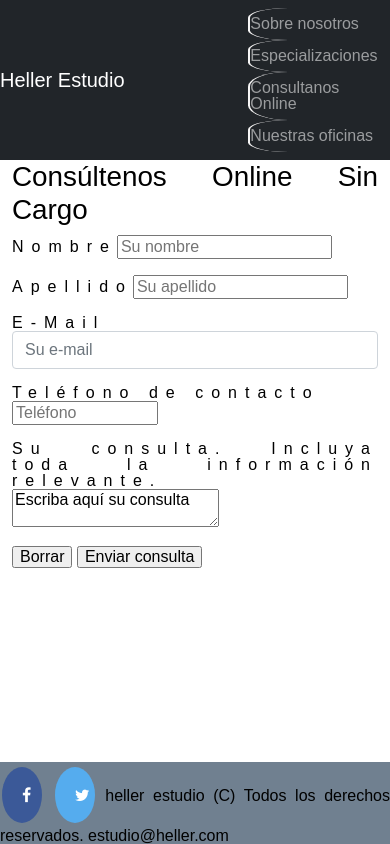
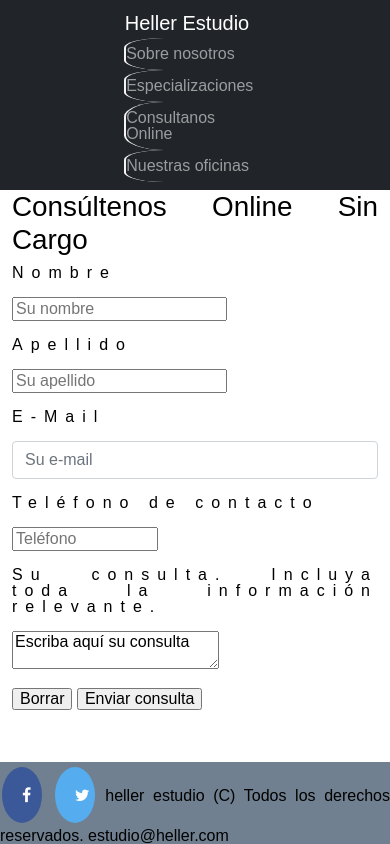
Before and after one commit to ceheller/estudioheller, a website: page consultanos.html in a window 390 px wide. Drawn offline with nearby package versions, Linux system fonts and the light colour scheme; a web font is replaced by a local one.

Commit message:
adjusting responsive design 2

```diff
--- a/consultanos.html
+++ b/consultanos.html
@@ -49,11 +49,26 @@
       <div class="container">
         <h1>Consúltenos Online Sin Cargo</h1>
         <form id="form" class="form-group">
-          <div class="formName"><label id="name-label" class="formName">Nombre</label><input id="name" type="text" name="name" placeholder="Su nombre" required></div></br>
-          <div class="formName"><label id="name-label" class="formName">Apellido</label><input id="lastname" name="lastname" type="text" placeholder="Su apellido" required></div></br>
-          <div class="formName"><label id="email-label" class="formName">E-Mail</label> <input id="email" class="form-control" name="email" type="email" placeholder="Su e-mail" required></div></br>
-          <div class="formName"><label id="number-label" class="formName">Teléfono de contacto</label> <input id="number" type="number" min="1" max="99999999999" placeholder="Teléfono" required></div></br>
-          <div class="formName"><label>Su consulta. Incluya toda la información relevante.</label></br>
+          <div class="formName"><label id="name-label" class="formName">Nombre</label>
+          </div></br>
+          <div class="formName">
+            <input id="name" type="text" name="name" placeholder="Su nombre" required>
+          </div></br>
+          <div class="formName"><label id="lastName-label" class="formName">Apellido</label>
+          </div></br>
+          <div class="formName">
+            <input id="lastname" name="lastname" type="text" placeholder="Su apellido" required></div></br>
+          <div class="formName"><label id="email-label" class="formName">E-Mail</label>
+          </div></br>
+          <div class="formName">
+            <input id="email" class="form-control" name="email" type="email" placeholder="Su e-mail" required></div></br>
+          <div class="formName"><label id="number-label" class="formName">Teléfono de contacto</label>
+          </div></br>
+          <div class="formName">
+            <input id="number" type="number" min="1" max="99999999999" placeholder="Teléfono" required></div></br>
+          <div class="formName"><label>Su consulta. Incluya toda la información relevante.</label>
+          </div></br>
+          <div class="formName">
           <textarea class="formName" required>Escriba aquí su consulta</textarea></div></br>
           </form>
           <input type="reset" value="Borrar">
--- a/style.css
+++ b/style.css
@@ -150,7 +150,20 @@
     flex-direction: column; }
   #bienvenida {
     display: flex;
-    flex-direction: row; } }
+    flex-direction: row; }
+  .navbar {
+      display: flex;
+      flex-direction: column;
+    }
+  .mapa {
+      width: 90%;
+      height: 50%;
+    }
+  .form-group {
+      display: flex;
+      flex-direction: column;
+    }
+  }
 
 @media only screen and (max-width: 650px) {
   .nav-link {
@@ -167,5 +180,17 @@
     display: flex;
     flex-direction: column;
   }
+  .navbar {
+    display: flex;
+    flex-direction: column;
+  }
+  .mapa {
+    width: 90%;
+    height: 50%;
+  }
+  .form-group {
+    display: flex;
+    flex-direction: column;
+  }
 
   }
```
Also changed, not shown: index.html (+1 -1 lines), oficinas.html (+1 -1 lines).
